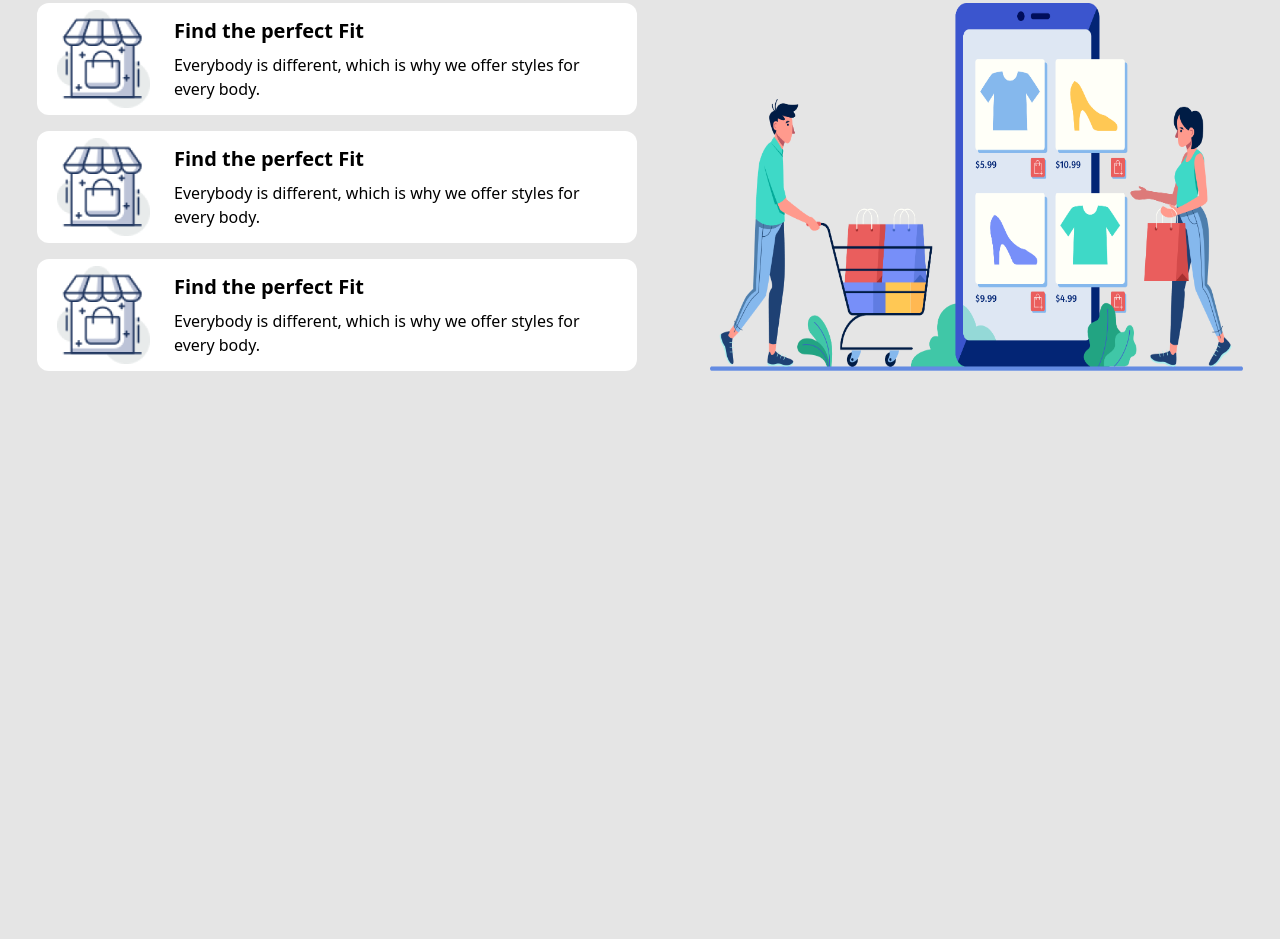
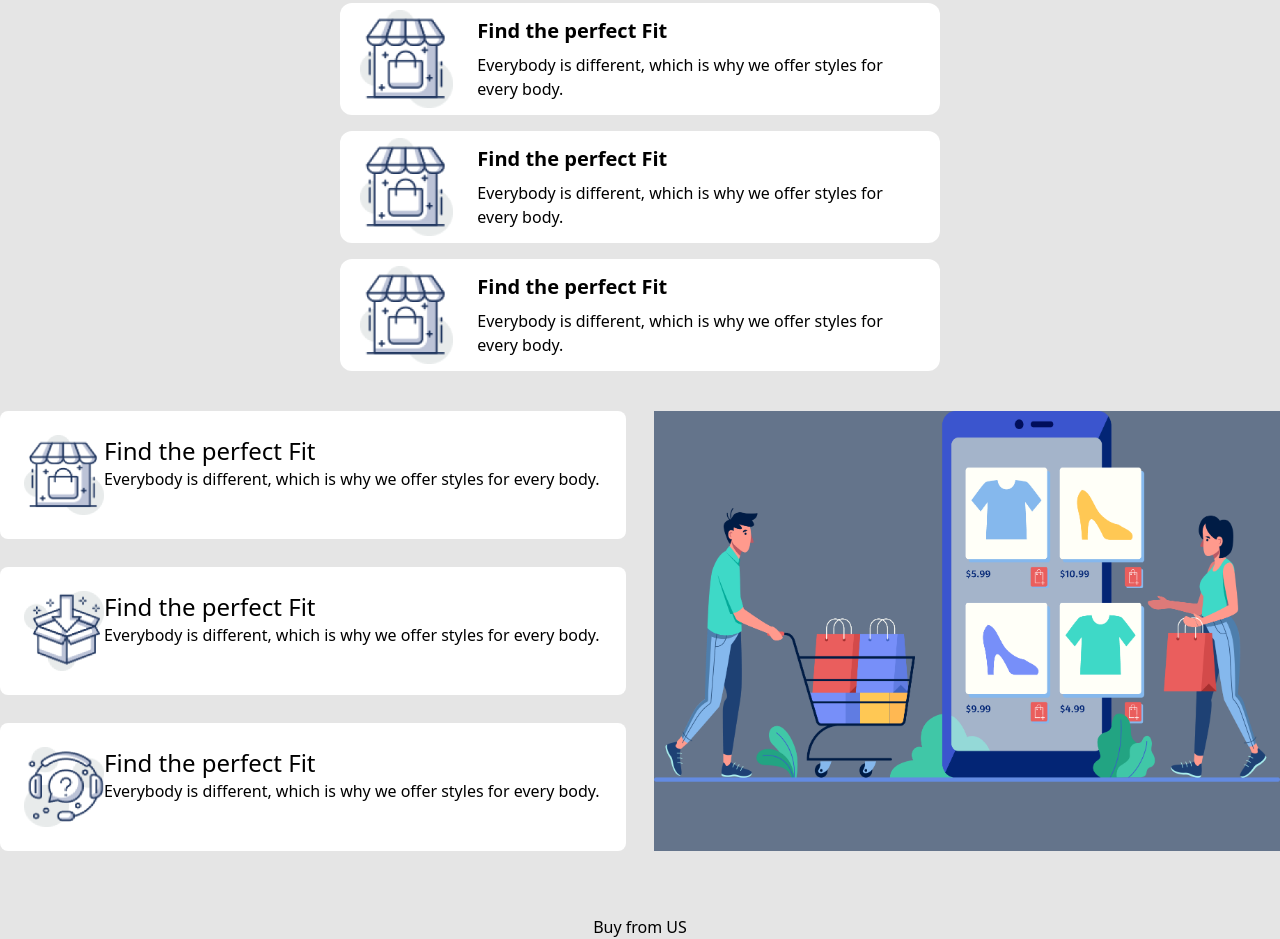
Before and after one commit to Arman-Kabir/penguin-fashion-tailwind, a plain HTML site: page index.html in a window 1280 px wide. Shown: the part 2260-3199 px from the top of the page. Before the commit the page ends 2671 px from the top, so only its background shows below. Drawn offline with nearby package versions, Linux system fonts and the light colour scheme.

Commit message:
Problem done again

```diff
--- a/index.html
+++ b/index.html
@@ -141,7 +141,7 @@
         <!-- Man Jacket -->
         <section class="pb-24">
             <h2 class="text-5xl font-bold my-6">Man Jacket</h2>
-            <div class="grid grid-cols-3 gap-7">
+            <div class="grid md:grid-cols-2 lg:grid-cols-3 gap-7">
                 <!-- Jacket 1 -->
                 <div class="p-4 shadow-lg">
 
@@ -223,7 +223,7 @@
             </div>
         </section>
 
-        <!-- Our Services -->
+        <!-- Our Services by me -->
         <section class="my-10 flex justify-around ">
 
             <div class="space-y-4" style="width: 600px;">
@@ -267,10 +267,48 @@
 
             </div> -->
 
-            <img class="w-5/12" src="./images/shopping.png" alt="">
+            <!-- <img class="w-5/12" src="./images/shopping.png" alt=""> -->
 
         </section>
+
+
+        <!-- Services section or benefits from Jhankar vai -->
+        <section class="pb-16">
+            <div class="grid grid-cols-2 gap-7">
+
+                <div class="rounded-lg flex bg-white p-6">
+                    <img class="w-20 h-20" src="./images/house.png" alt="">
+                    <div>
+                        <h4 class="text-2xl">Find the perfect Fit</h4>
+                        <p>Everybody is different, which is why we offer styles for every body.</p>
+                    </div>
+                </div>
+
+                <div class=" bg-slate-500 row-span-3">
+                    <img src="./images/shopping.png" alt="">
+                </div>
+
+                <div class="rounded-lg flex bg-white p-6">
+                    <img class="w-20 h-20" src="./images/box.png" alt="">
+                    <div>
+                        <h4 class="text-2xl">Find the perfect Fit</h4>
+                        <p>Everybody is different, which is why we offer styles for every body.</p>
+                    </div>
+                </div>
+
+                <div class="rounded-lg flex bg-white p-6">
+                    <img class="w-20 h-20" src="./images/question.png" alt="">
+                    <div>
+                        <h4 class="text-2xl">Find the perfect Fit</h4>
+                        <p>Everybody is different, which is why we offer styles for every body.</p>
+                    </div>
+                </div>
+            </div>
+        </section>
     </main>
+    <footer>
+        <p class="text-center">Buy from US</p>
+    </footer>
 </body>
 
 </html>
```
